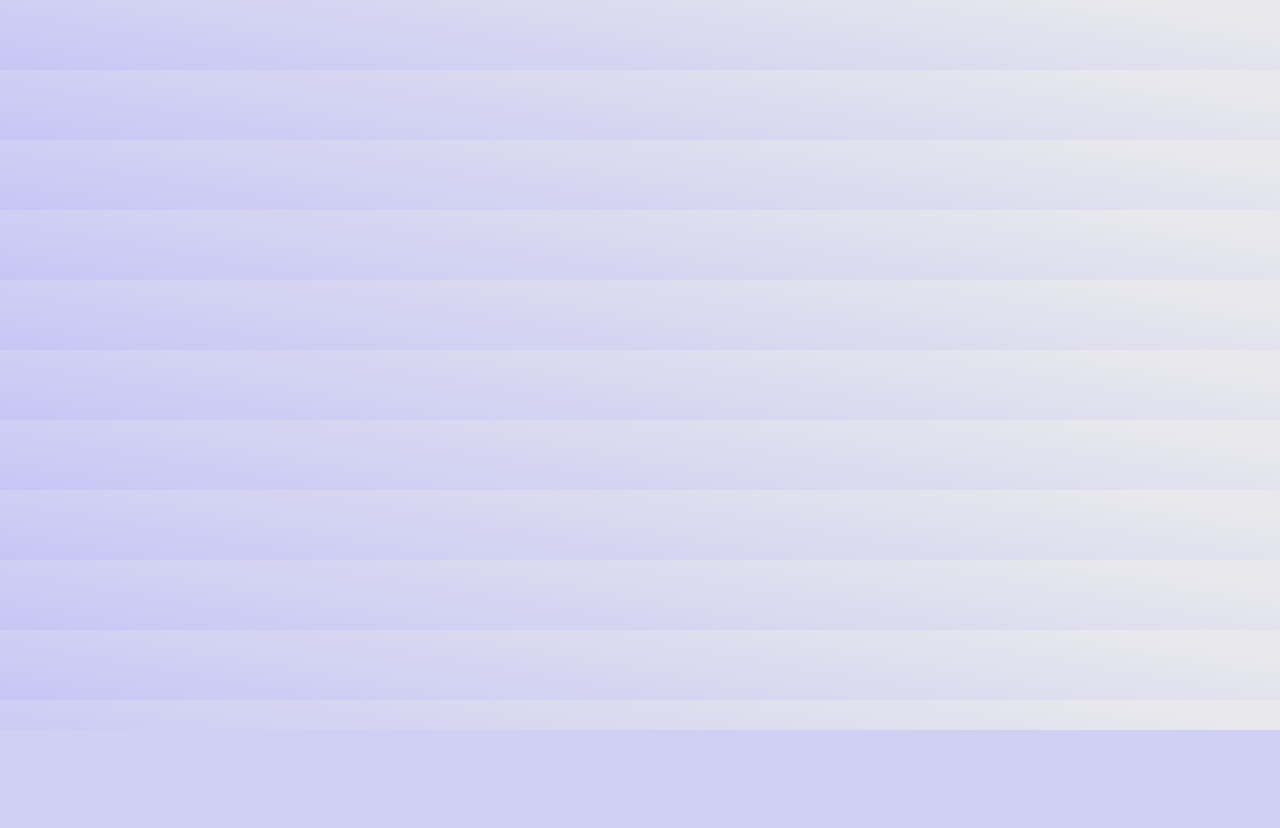
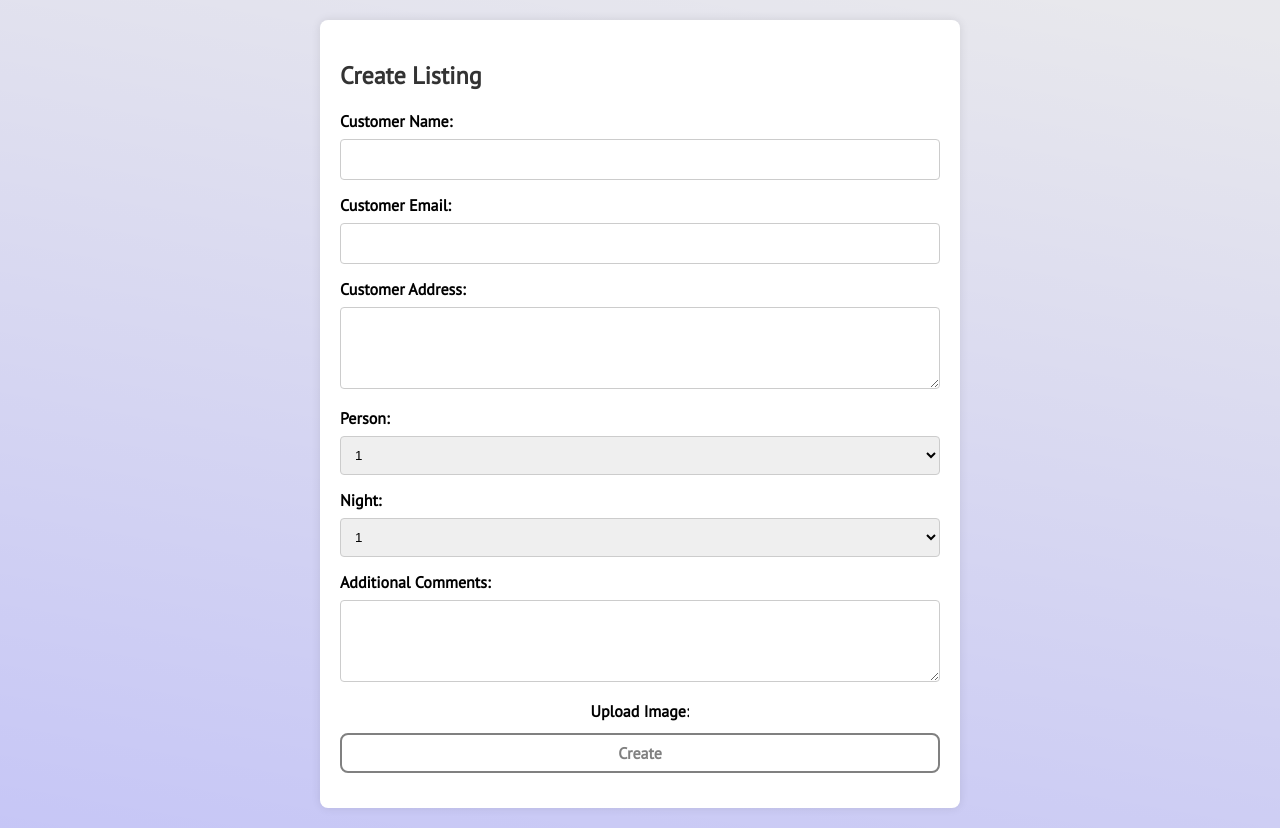
Before and after one commit to Piyush800x/rental_site, a Django app: template rental_app/templates/rent.html in a window 1280 px wide. Shown: the part 70-898 px from the top of the page. Before the commit the page ends 800 px from the top, so only its background shows below. Run offline with Django 4.2, Linux system fonts and the light colour scheme; the template is opened without the code that fills it, so the values that code supplies are empty; some libraries are stand-ins or nearby versions; some web fonts are replaced.

Commit message:
Update - No errors

```diff
--- a/rental_app/templates/rent.html
+++ b/rental_app/templates/rent.html
@@ -1,4 +1,61 @@
 {% extends 'base.html' %}
 {% block content %}
+<form action="/rent" method="post">
+    {% csrf_token %}
+    <h2>Create Listing</h2>
+
+    <label for="name">Customer Name:</label>
+    <input type="text" id="name" name="name" required>
+
+    <label for="email">Customer Email:</label>
+    <input type="email" id="email" name="email" required>
+
+    <label for="address">Customer Address:</label>
+    <textarea id="address" name="address" rows="4" required></textarea>
+
+
+    <label for="person">Person:</label>
+    <select id="product" name="person" required>
+        <option value="1">1</option>
+        <option value="2">2 </option>
+        <option value="3">3 </option>
+        <option value="4">4</option>
+        <option value="5">5</option>
+        <option value="6">6</option>
+        <option value="7">7</option>
+        <option value="8">8</option>
+        <option value="9">9</option>
+        <option value="10">10</option>
+        <!-- Add more product options as needed -->
+    </select>
+
+    <label for="night">Night:</label>
+    <select id="product" name="night" required>
+        <option value="1">1</option>
+        <option value="2">2 </option>
+        <option value="3">3 </option>
+        <option value="4">4</option>
+        <option value="5">5</option>
+        <option value="6">6</option>
+        <option value="7">7</option>
+        <option value="8">8</option>
+        <option value="9">9</option>
+        <option value="10">10</option>
+        <!-- Add more product options as needed -->
+    </select>
+
+    <label for="comments">Additional Comments:</label>
+    <textarea id="comments" name="comments" rows="4"></textarea>
+
+    <div class="upload-container">
+        <div class="upload-btn-wrapper">
+          <label for="image">Upload Image:</label>
+          <input type="file" name="image" id="myfile" accept="image/*" />
+        </div>
+    </div>
+
+    <input type="submit" class="btn" value="Create">
+
+</form>
 
 {% endblock %}
--- a/rental_app/templates/rental.html
+++ b/rental_app/templates/rental.html
@@ -16,7 +16,9 @@
     <h2>{{part.name}}</h2>
     <p>{{part.house}}</p></div>
     <h1>{{part.cost}} ₹/night</h1>
-    <button>Rent</button>
+    <form action="/rent">
+        <button>Rent</button>
+    </form>
 </div>
 {% endfor %}
 
```
Also changed, not shown: db.sqlite3.
